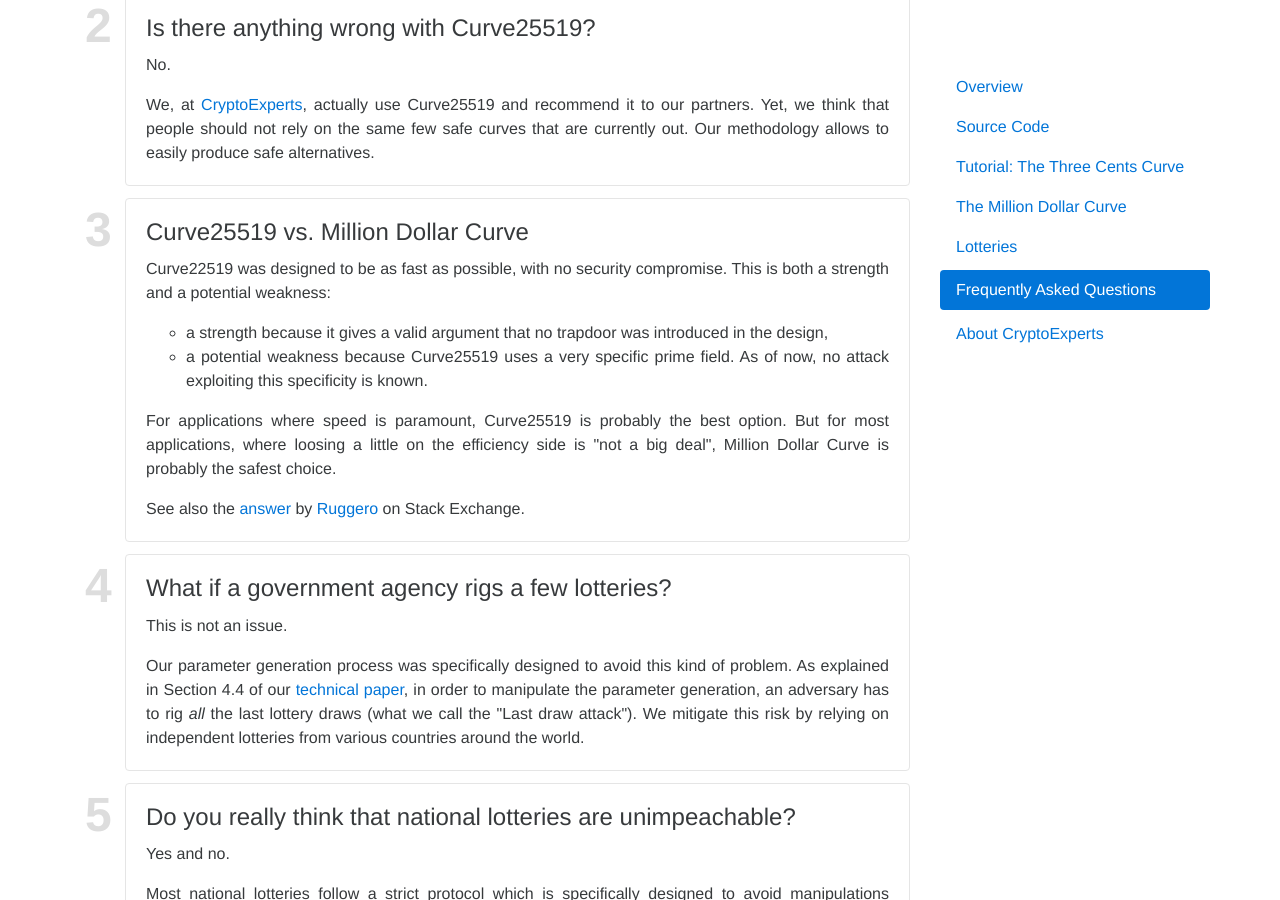
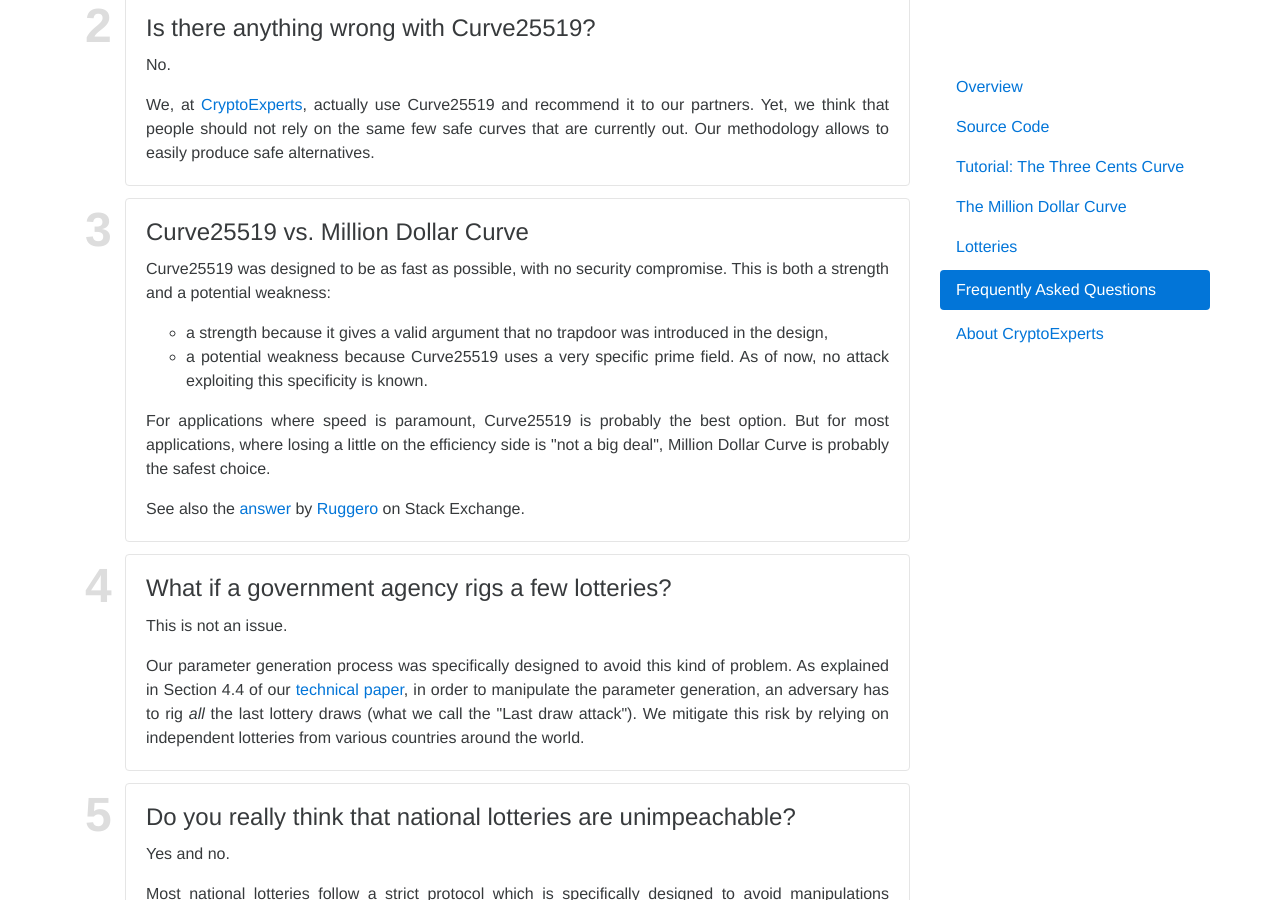
Before and after one commit to CryptoExperts/million-dollar-curve, a Jekyll site: the page built from index.html, in a window 1280 px wide and 900 px high, scrolled down 17038 px. Built offline with Jekyll 4.4.1, drawn with Linux system fonts in a browser that asks for light colours; formulas are drawn with MathJax 3.

Commit message:
Minor updates

```diff
--- a/_includes/faq.html
+++ b/_includes/faq.html
@@ -19,13 +19,13 @@
   <li id="faq_03" data-number="3">
     <div class="card card-block">
       <h4 class="card-title">Curve25519 vs. Million Dollar Curve</h4>
-      <p class="card-text">Curve22519 was designed to be as fast as possible, with no security compromise. This is both a strength and a potential weakness:
+      <p class="card-text">Curve25519 was designed to be as fast as possible, with no security compromise. This is both a strength and a potential weakness:
 	<ul>
 	  <li>a strength because it gives a valid argument that no trapdoor was introduced in the design,</li>
 	  <li>a potential weakness because Curve25519 uses a very specific prime field. As of now, no attack exploiting this specificity is known.</li>
 	</ul>
       </p>
-      <p class="card-text">For applications where speed is paramount, Curve25519 is probably the best option. But for most applications, where loosing a little on the efficiency side is "not a big deal", Million Dollar Curve is probably the safest choice.</p>
+      <p class="card-text">For applications where speed is paramount, Curve25519 is probably the best option. But for most applications, where losing a little on the efficiency side is "not a big deal", Million Dollar Curve is probably the safest choice.</p>
       <p class="card-text">See also the <a href="http://crypto.stackexchange.com/a/31654 ">answer</a> by <a href="http://crypto.stackexchange.com/users/15312/ruggero">Ruggero</a> on Stack Exchange.
     </div>
   </li>
```
